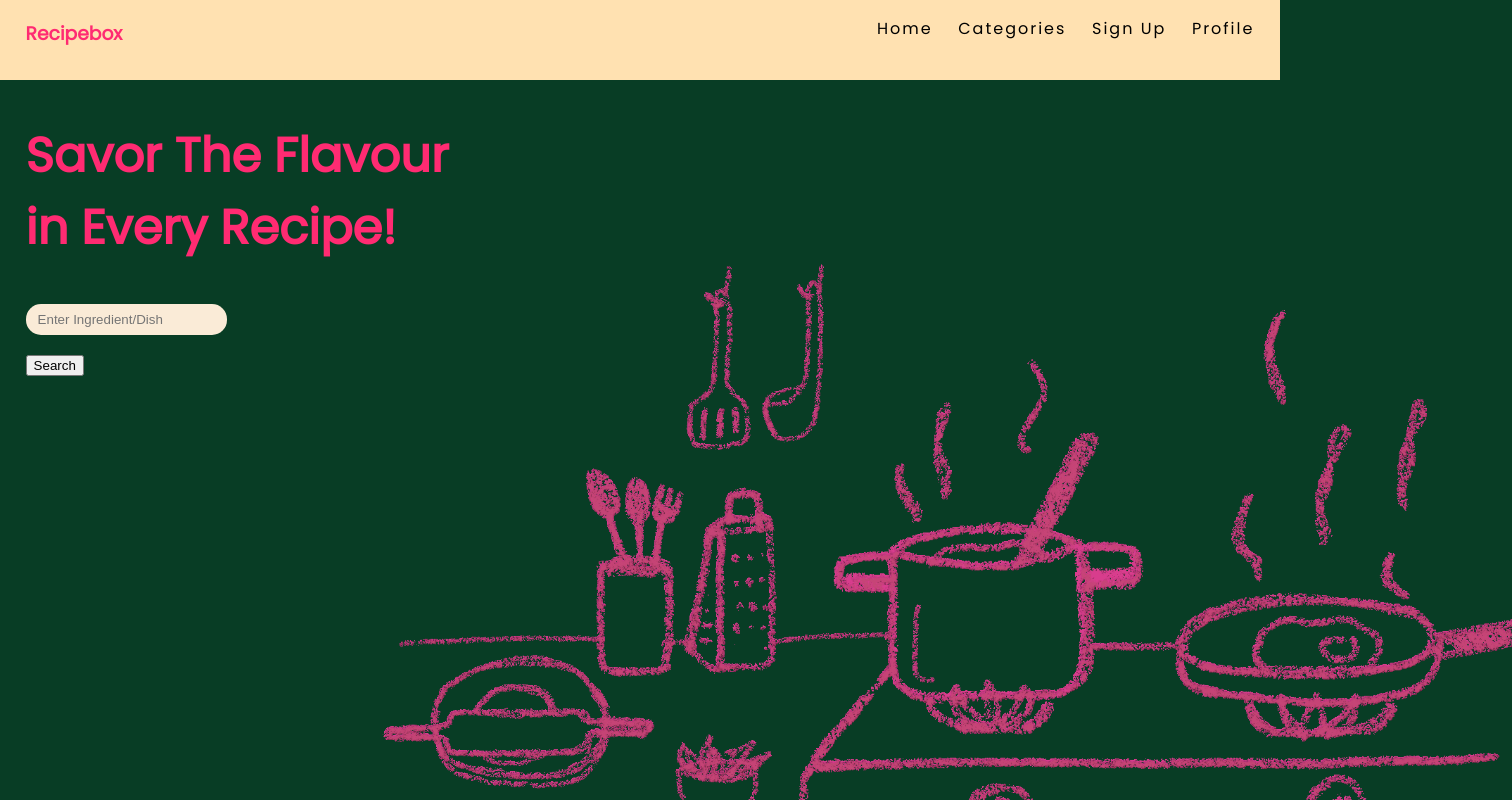
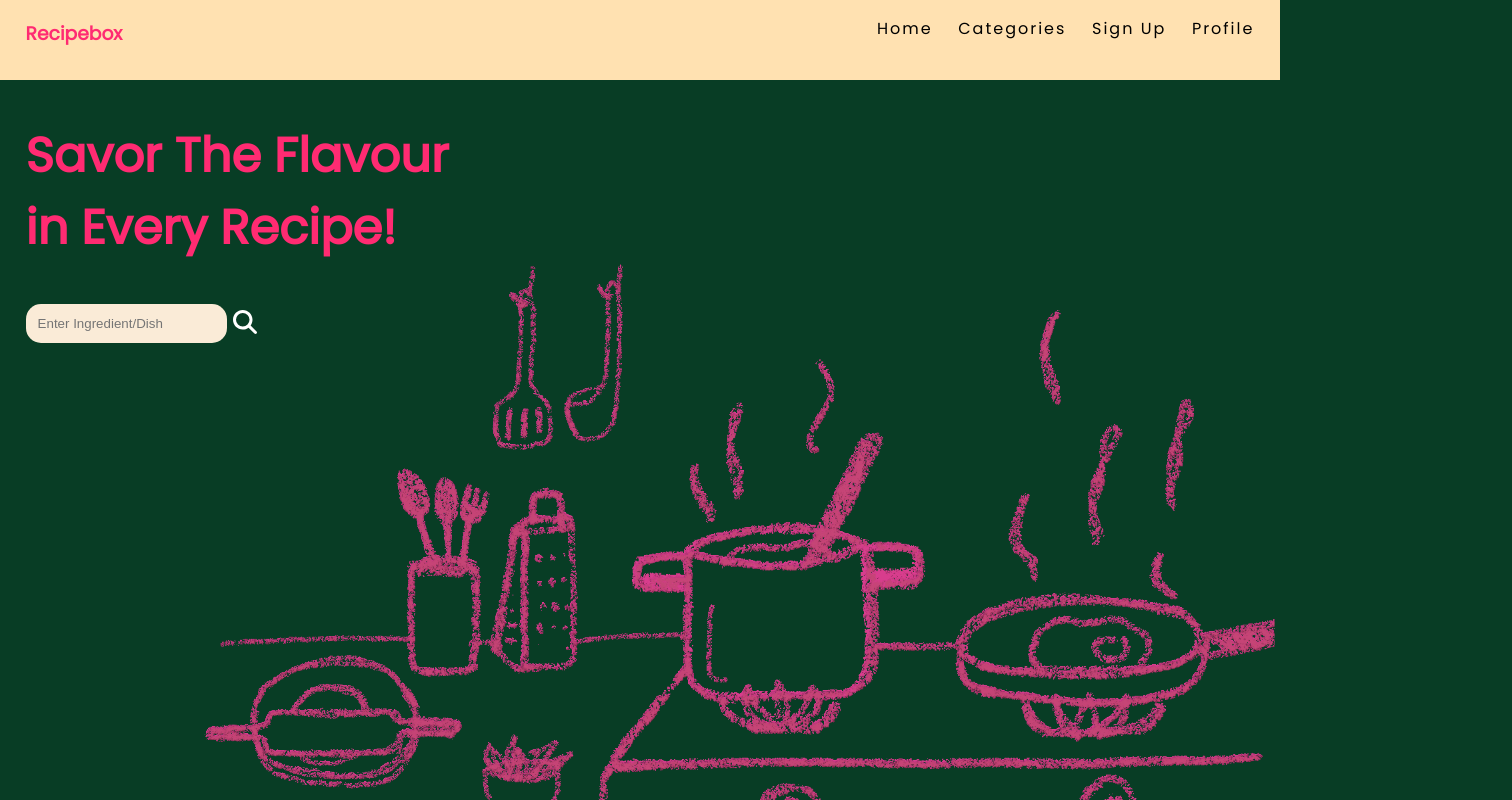
Before and after one commit to suppixie/recipebox, a React (Create React App) app: page / in a window 1280 px wide. Shown: the top 800 px of the page, 1512 px wide, since content can reach past the window. Built offline with nearby package versions, Linux system fonts and the light colour scheme; no server answers; a web font is replaced by a local one.

Commit message:
Made Ui changes

```diff
--- a/src/App.css
+++ b/src/App.css
@@ -10,9 +10,14 @@ body{
   /* background-color:#ebd874; */
   background-color: #083d25;
   /* background-size:200vh; */
+  overflow-x: hidden;
 }
 
 section{
+  overflow-x: hidden;
+
+  width: 100vw;
+
   height: 100vh;
   /* padding:0 5vw; */
   top: 0;
--- a/src/auth/login.css
+++ b/src/auth/login.css
@@ -22,7 +22,6 @@
     margin-bottom: 3vh;
     background-color: rgba(255, 255, 255, 0.895);
     border: 1px solid white;
-    color: white;
     border-radius: 10px;
 }
 .login_page_background button{
--- a/src/auth/signup.css
+++ b/src/auth/signup.css
@@ -21,7 +21,6 @@
     margin-bottom: 3vh;
     background-color: rgba(255, 255, 255, 0.895);
     border: 1px solid white;
-    color: white;
     border-radius: 10px;
 }
 .signup_page_background button{
--- a/src/components/home.js
+++ b/src/components/home.js
@@ -3,6 +3,8 @@ import axios from 'axios';
 import './styles/home.css';
 import { Link } from 'react-router-dom';
 import cooking from './Recipe.gif'
+import { FontAwesomeIcon } from '@fortawesome/react-fontawesome';
+import { faSearch } from '@fortawesome/free-solid-svg-icons';
 
 
 function Home() {
@@ -35,12 +37,12 @@ function Home() {
             <div className='landing_page'>
                 <div className='tagline'>
                     <h1>Savor The Flavour<br/> in Every Recipe!</h1>
-                    <form onSubmit={e => handleSubmit(e)}>
+                    <form className='search_recipe' onSubmit={e => handleSubmit(e)}>
                         <input className='search_bar' type='text' placeholder='Enter Ingredient/Dish'
                             value={searchItem}
                             required
                             onChange={handleChange} />
-                        <button type='submit'>Search</button>
+                        <button type='submit'><FontAwesomeIcon icon={faSearch}/></button>
                     </form>
                 </div>
                 <div className='animation'>
--- a/src/components/profile.js
+++ b/src/components/profile.js
@@ -2,6 +2,7 @@ import React, { useState, useEffect } from "react";
 import './styles/profile.css';
 import { useCookies } from "react-cookie";
 import axios from "axios";
+import RecipeModal from './recipemodal';
 
 
 function ProfilePage() {
@@ -21,6 +22,28 @@ function ProfilePage() {
             })
         }
     }, []);
+
+        // Modal
+        const [selectedRecipe, setSelectedRecipe] = useState(null);
+        const [showModal, setShowModal] = useState(false);
+
+
+        const openModal = (recipe) => {
+            setSelectedRecipe(recipe);
+            document.body.style.overflow = "hidden";
+            setShowModal(true);
+        };
+
+        const closeModal = () => {
+            setSelectedRecipe(null);
+            document.body.style.overflow = "auto";
+            setShowModal(false);
+        };
+        useEffect(() => {
+            if (showModal) {
+                window.scrollTo(0, 0);
+            }
+        }, [showModal])
 
 
     return (
@@ -47,12 +70,15 @@ function ProfilePage() {
                     <div className="recipes_display">
                         {recipeTile.map((result) => (
                             <div className="recipe_tile" key={result.recipe.uri}>
-                                <img src={result.recipe.images.SMALL.url}></img>
-                                <p>{result.recipe.label}</p>
+                                <img onClick={() => openModal(result.recipe)} src={result.recipe.images.SMALL.url} alt={result.recipe.label}></img>
+                                <p onClick={() => openModal(result.recipe)}>{result.recipe.label}</p>
                             </div>
                         ))}
                     </div>
                 </div>
+                {selectedRecipe && (
+                    <RecipeModal isOpen={showModal} onClose={closeModal} recipeDetails={selectedRecipe} />)}
+                {showModal && <div className="backdrop" onClick={closeModal}></div>}
                 </div>
                 : window.location.assign('/Signup')}
         </>
--- a/src/components/styles/home.css
+++ b/src/components/styles/home.css
@@ -6,17 +6,26 @@
     justify-content: center; */
     color: rgb(255, 43, 114);
     font-size:xx-large;
+    width: 100vw;
   }
   .tagline{
     margin-left: 2vw;
     height: 90vh;
   }
-  .search_bar{
+  .search_recipe{
     display: flex;
-    justify-content: center;
+  }
+
+  .search_recipe button{
+    background-color: transparent;
+    border: none;
+    font-size:x-large;
+    color: white;
+  }
+  .tagline .search_bar{
     background-color: antiquewhite;
-    border-radius: 4px;
-    padding: 1vh;
+    border-radius: 15px;
+    padding: 1.5vh;
     color: black;
     border: none;
   }
@@ -27,8 +36,7 @@
     display: flex;
     align-items: center;
     position: relative;
-    width: 100%;
-    max-width:100%;
+    width: 100vw;
     justify-content: space-between;
     text-align: center;
     background-color: rgb(255, 225, 177);
@@ -54,11 +62,12 @@
     cursor:pointer;
   }
   .random_recipe_items {
-    width: 65%;
+    width: 100vw;
     align-items: center;
-    padding-left: 15%;
+    padding-left: 12%;
     display: grid;
     grid-template-columns: 50% 50%;
+    column-gap: 0;
   }
 
   .random_recipe_items img {
@@ -84,8 +93,9 @@
   position: absolute;
   z-index: -900;
   height: 95vh;
-  width: auto;
-  transform: translateX(-22.5vw);
+  width: 100%;
+  transform: translateX(-35.5vw);
   /* transform: translateY(-10vh); */
+  overflow: hidden;
 
 }
--- a/src/components/styles/profile.css
+++ b/src/components/styles/profile.css
@@ -1,11 +1,10 @@
 .profile_page{
     display: flex;
-    margin-right: 2vw;
+    margin-right: 1vw;
     color: white;
 
 }
-.user_details{
-}
+
 .user_primary_details{
     margin-top: 3vh;
     margin-left: 1vw;
@@ -19,7 +18,7 @@
     justify-content: space-between;
     background-color: #083d25;
     /* width: 100%; */
-    height: 100%;
+    height: 40vh;
     padding:1vh 2vw ;
     margin-left: 1vw;
     margin-top: 2vh;
@@ -32,8 +31,9 @@
 
 .board{
     height:90vh;
-    width: 70vw;
+    width: 95vw;
     padding:1vw;
+    padding-right: 0;
     margin-left: 1vw;
 
 }
@@ -43,17 +43,23 @@
 .board p{
     padding-left:1vh ;
     color: black;
+    overflow:hidden;
+    text-overflow: ellipsis;
+    display: -webkit-box;
+    -webkit-line-clamp: 2;
+    line-clamp: 2;
+    -webkit-box-orient: vertical;
+    margin-block-start: 0;
 
 }
 .recipes_display{
     border:1px solid white;
     border-radius: 15px;
-    height: 80vh;
+    height: 100%;
     display: grid;
     grid-template-columns: 35% 35% 35%;
-    grid-template-rows: 20% 20% 20%;
-    padding: 2vh 2vh;
-
+    grid-template-rows: repeat(auto-fill, 20%);
+    padding: 2vh 1.5vw;
 }
 .board .recipe_tile{
     background-color: white;
```
